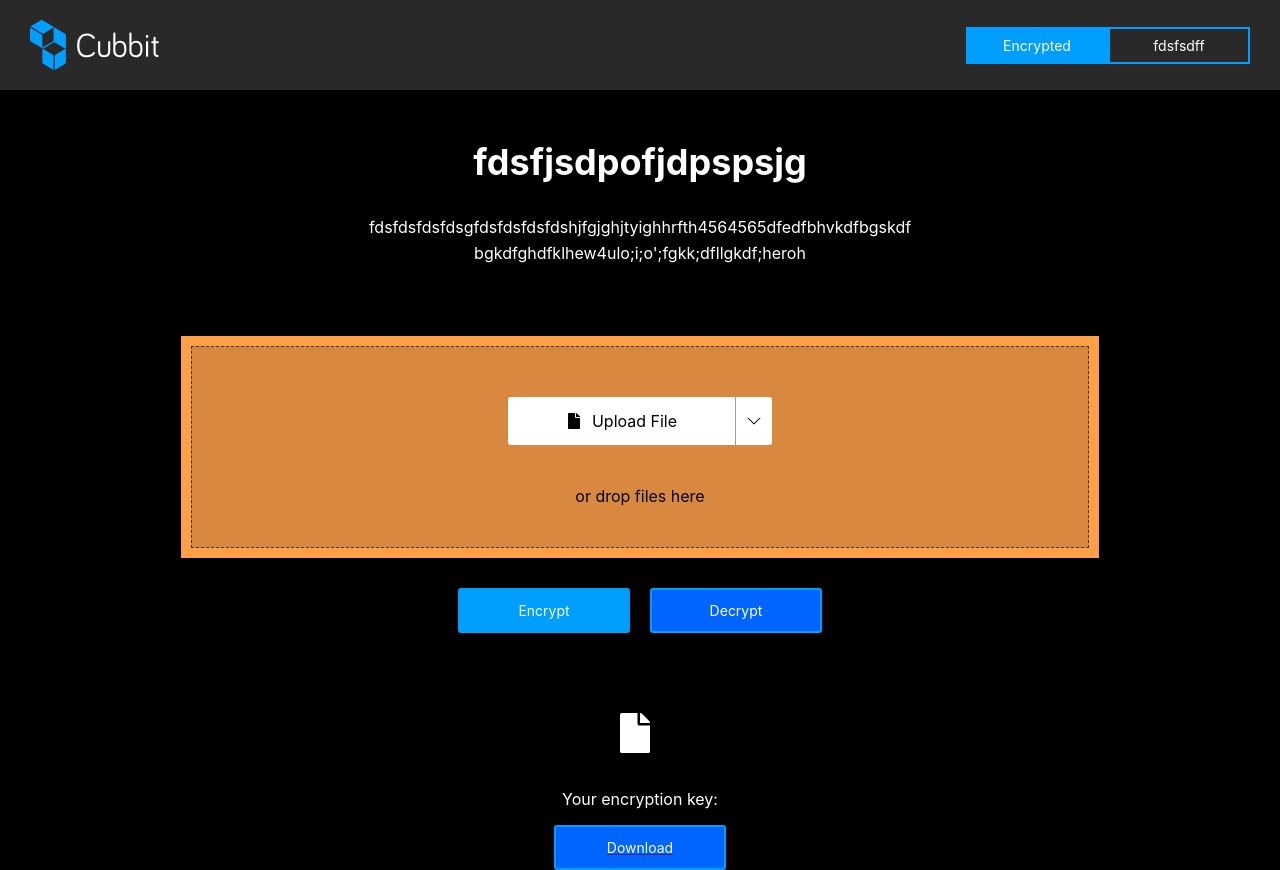
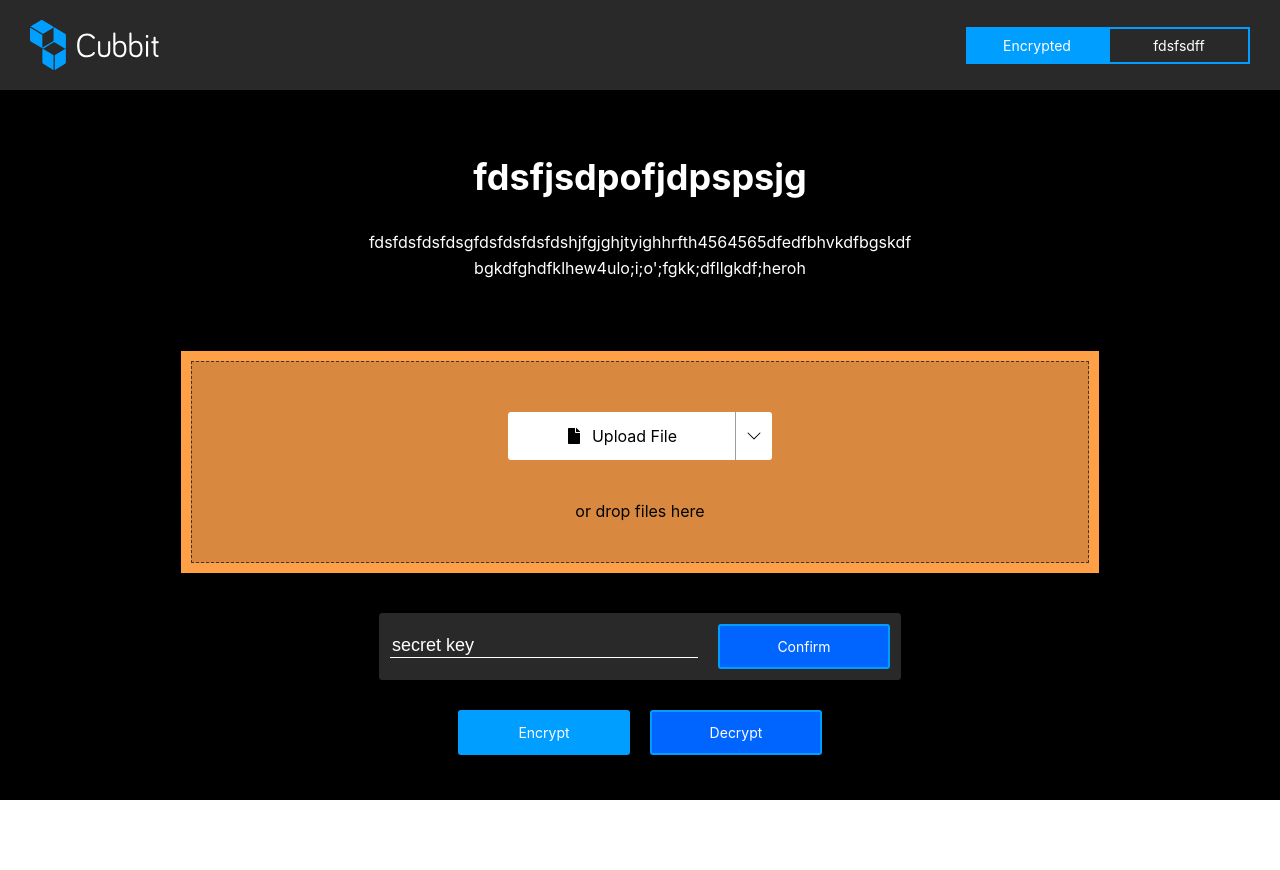
Before and after one commit to ritapetillo/encryptor, a React (Create React App) app: page / in a window 1280 px wide. Both pictures are taken after a click on the element "Decrypt". After the commit the page ends 800 px from the top, so only its background shows below. Built offline with nearby package versions, Linux system fonts and the light colour scheme.

Commit message:
added pass input with transparent background

```diff
--- a/src/actions/types.ts
+++ b/src/actions/types.ts
@@ -2,3 +2,4 @@ export const SWITCH_THEME = "SWITCH_THEME";
 export const CRYPT_LOADING = "CRYPT_LOADING";
 export const CRYPT_SUCCESS = "CRYPT_SUCCESS";
 export const CRYPT_ERROR = "CRYPT_ERROR";
+export const CRYPT_RESET = "CRYPT_RESET";
--- /dev/null
+++ b/src/components/DropZone/dropzone.elements.ts
@@ -0,0 +1,59 @@
+import styled from "styled-components";
+import { Row } from "../../styles/grid";
+import { InputDiv } from "../../styles/uiKit";
+
+export const DropZoneWrapper = styled.div`
+  background-color: #ffa047;
+  padding: 10px;
+  color: ${(props) => props.theme.primaryColor};
+`;
+
+export const DropZoneDiv = styled.div`
+  background-color: rgba(22, 22, 22, 0.16);
+  border: 1px dashed #363636;
+  max-width: 936px;
+  width: 70vw;
+  height: 200px;
+  display: grid;
+  object-position: center;
+`;
+
+export const ButtonWrapper = styled(Row)`
+  justify-content: center;
+  div {
+    margin: 30px 10px;
+  }
+`;
+
+export const DroppedFileDiv = styled.div`
+  display: flex;
+  flex-direction: column;
+  align-items: center;
+  padding-top: 50px;
+
+  svg {
+    font-size: 40px;
+    margin-bottom: 20px;
+  }
+`;
+
+export const KeyInputDiv = styled(InputDiv)`
+  margin-top: 40px;
+  input {
+    background-color: ${(props) => props.theme.primaryColorLighter};
+    outline: none;
+    border: none;
+    border-bottom: 1px solid ${(props) => props.theme.text};
+    font-size: 18px;
+    color: ${(props) => props.theme.text};
+    flex: 1;
+    margin-right: 20px;
+
+    &::placeholder {
+      color: ${(props) => props.theme.text};
+    }
+    &:focus {
+      border-bottom: 2px solid ${(props) => props.theme.text};
+    }
+  }
+`;
--- /dev/null
+++ b/src/components/DropZone/index.tsx
@@ -0,0 +1,123 @@
+import React, { useCallback, useMemo, useRef, useState } from "react";
+import {
+  ButtonWrapper,
+  DropZoneDiv,
+  DroppedFileDiv,
+  DropZoneWrapper,
+  KeyInputDiv,
+} from "./dropzone.elements";
+import { useDropzone } from "react-dropzone";
+import { Button, ButtonInput, InputDiv } from "../../styles/uiKit";
+import { BsChevronDown } from "react-icons/bs";
+import { FaFile } from "react-icons/fa";
+import { useDispatch, useSelector } from "react-redux";
+import { cryptAction } from "../../actions/encryptActions";
+import { RootStore } from "../../store";
+import { CRYPT_ERROR, CRYPT_RESET } from "../../actions/types";
+import { RiDeleteBin2Fill } from "react-icons/ri";
+
+const DropZone = () => {
+  const [file, setFile] = useState<File | undefined>();
+  const [pass, setPass] = useState<string | undefined>();
+  const [decrypt, setDecrypt] = useState(false);
+  const dispatch = useDispatch();
+  const { fileURL, fileName, key, error } = useSelector(
+    (state: RootStore) => state.crypto
+  );
+
+  const onDrop = useCallback((file: File[]) => {
+    if (file[0]) setFile(file[0]);
+  }, []);
+  const { getRootProps, getInputProps } = useDropzone({ onDrop });
+
+  const handleCrypt = async (type: string) => {
+    const reader = new FileReader();
+    if (type === "dec") {
+      if (pass) {
+        reader.onload = async (fileRead) => {
+          console.log(fileRead);
+          if (!file) return null;
+          dispatch(cryptAction(file, reader.result, type, pass));
+        };
+        reader.readAsText(file!);
+      } else
+        dispatch({
+          type: CRYPT_ERROR,
+          payload: {
+            error: "You must insert the key",
+          },
+        });
+    } else {
+      reader.onload = async (fileRead) => {
+        console.log(fileRead);
+        if (!file) return null;
+        dispatch(cryptAction(file, reader.result, type, pass));
+      };
+      reader.readAsDataURL(file!);
+    }
+  };
+
+  const handleReset = () => {
+    setFile(undefined);
+    setDecrypt(false);
+  };
+  const uploadArea = useMemo(
+    () =>
+      !file ? (
+        <>
+          <ButtonInput>
+            <div>
+              <FaFile style={{ marginRight: "10px" }} />
+              {"Upload File"}
+            </div>
+            <div>
+              <BsChevronDown />
+            </div>
+          </ButtonInput>
+          <input {...getInputProps()} />
+          <p>or drop files here</p>
+        </>
+      ) : (
+        <DroppedFileDiv>
+          <FaFile style={{ marginRight: "10px" }} />
+          {file?.name || "File"}
+          <RiDeleteBin2Fill
+            style={{ height: "18px", marginTop: "15px", cursor: "pointer" }}
+            onClick={handleReset}
+          />
+
+          <p>{error}</p>
+        </DroppedFileDiv>
+      ),
+    [file, error]
+  );
+
+  return (
+    <>
+      <DropZoneWrapper>
+        <DropZoneDiv {...getRootProps({ refKey: "innerRef" })}>
+          {uploadArea}
+        </DropZoneDiv>
+      </DropZoneWrapper>
+      {decrypt && (
+        <KeyInputDiv>
+          <input
+            type="text"
+            placeholder="secret key"
+            onChange={(e) => setPass(e.target.value)}
+          />
+
+          <Button onClick={() => handleCrypt("dec")}>Confirm</Button>
+        </KeyInputDiv>
+      )}
+      <ButtonWrapper>
+        <Button encrypt onClick={() => handleCrypt("enc")}>
+          Encrypt
+        </Button>
+        <Button onClick={() => setDecrypt(true)}>Decrypt</Button>
+      </ButtonWrapper>
+    </>
+  );
+};
+
+export default DropZone;
--- a/src/pages/Home/home.elements.ts
+++ b/src/pages/Home/home.elements.ts
@@ -1,5 +1,6 @@
 import styled from "styled-components";
 import { Row } from "../../styles/grid";
+import { BorderedCenteredDiv } from "../../styles/uiKit";
 
 export const HomeContainer = styled.div`
   background-color: ${(props) => props.theme.primaryColor};
@@ -51,11 +52,14 @@ export const ButtonWrapper = styled(Row)`
   }
 `;
 
-export const DroppedFileDiv = styled.div`
-  display: flex;
+export const DroppedFileDiv = styled(BorderedCenteredDiv)`
   flex-direction: column;
   align-items: center;
-  padding-top: 50px;
+  padding: 30px 0;
+  width: 50%;
+  min-width: 500px;
+  border-radius: 3px;
+  margin-bottom: 40px;
   svg {
     font-size: 40px;
     margin-bottom: 20px;
--- a/src/pages/Home/index.tsx
+++ b/src/pages/Home/index.tsx
@@ -1,92 +1,27 @@
 import React, { useCallback, useMemo, useRef, useState } from "react";
 import {
-  ButtonWrapper,
-  DropZoneDiv,
-  DropZoneWrapper,
   HomeContainer,
   TextWrapper,
   DroppedFileDiv,
+  ButtonWrapper,
 } from "./home.elements";
-import { useDropzone } from "react-dropzone";
-import { Button, ButtonInput } from "../../styles/uiKit";
-import { Row } from "../../styles/grid";
-import { BsChevronDown } from "react-icons/bs";
+import { Button, InputDiv } from "../../styles/uiKit";
 import { FaFile } from "react-icons/fa";
 import { useDispatch, useSelector } from "react-redux";
-import { cryptAction } from "../../actions/encryptActions";
 import { RootStore } from "../../store";
-import { isPropertyAssignment } from "typescript";
-import { CRYPT_ERROR } from "../../actions/types";
+import DropZone from "../../components/DropZone";
+import { CRYPT_RESET } from "../../actions/types";
+
 const Home = () => {
-  const [file, setFile] = useState<File | undefined>();
-  const [data, setData] = useState<string | ArrayBuffer | null>();
-  const [pass, setPass] = useState<string | undefined>();
-  const [decrypt, setDecrypt] = useState(false);
   const dispatch = useDispatch();
-  const { fileURL, fileName, key, error } = useSelector(
+  const { fileURL, fileName, key, error, type } = useSelector(
     (state: RootStore) => state.crypto
   );
-
-  const onDrop = useCallback((file: File[]) => {
-    if (file[0]) setFile(file[0]);
-  }, []);
-
-  const handleCrypt = async (type: string) => {
-    const reader = new FileReader();
-    if (type === "dec") {
-      if (pass) {
-        reader.onload = async (fileRead) => {
-          console.log(fileRead);
-          if (!file) return null;
-          dispatch(cryptAction(file, reader.result, type, pass));
+  const handleReset = () => {
+    dispatch({
+      type: CRYPT_RESET,
+    });
   };
-        reader.readAsText(file!);
-      } else
-        dispatch({
-          type: CRYPT_ERROR,
-          payload: {
-            error: "You must insert the key",
-          },
-        });
-    } else {
-      reader.onload = async (fileRead) => {
-        console.log(fileRead);
-        if (!file) return null;
-        dispatch(cryptAction(file, reader.result, type, pass));
-      };
-      reader.readAsDataURL(file!);
-    }
-  };
-
-  const { getRootProps, getInputProps } = useDropzone({ onDrop });
-
-  const uploadArea = useMemo(
-    () =>
-      !file ? (
-        <>
-          <ButtonInput>
-            <div>
-              <FaFile style={{ marginRight: "10px" }} />
-              {"Upload File"}
-            </div>
-            <div>
-              <BsChevronDown />
-            </div>
-          </ButtonInput>
-          <input {...getInputProps()} />
-          <p>or drop files here</p>
-        </>
-      ) : (
-        <DroppedFileDiv>
-          <FaFile style={{ marginRight: "10px" }} />
-          {file?.name || "File"}
-
-          <input type="text" onChange={(e) => setPass(e.target.value)} />
-          <p>{error}</p>
-        </DroppedFileDiv>
-      ),
-    [file, error]
-  );
 
   return (
     <HomeContainer>
@@ -96,26 +31,38 @@ const Home = () => {
           fdsfdsfdsfdsgfdsfdsfdsfdshjfgjghjtyighhrfth4564565dfedfbhvkdfbgskdfbgkdfghdfklhew4ulo;i;o';fgkk;dfllgkdf;heroh
         </p>
       </TextWrapper>
-      <DropZoneWrapper>
-        <DropZoneDiv {...getRootProps({ refKey: "innerRef" })}>
-          {uploadArea}
-        </DropZoneDiv>
-      </DropZoneWrapper>
-      <ButtonWrapper>
-        <Button encrypt onClick={() => handleCrypt("enc")}>
-          Encrypt
-        </Button>
-        <Button onClick={() => handleCrypt("dec")}>Decrypt</Button>
-      </ButtonWrapper>
+      {fileURL ? (
+        <>
           <DroppedFileDiv>
             <FaFile style={{ marginRight: "10px" }} />
             {fileName}
           </DroppedFileDiv>
+          {type === "enc" && (
+            <>
+              {" "}
               <p>Your encryption key:</p>
-      <div>{key}</div>
+              <InputDiv>
+                <span>{key}</span>
+                <Button
+                  onClick={() => {
+                    if (key) navigator.clipboard.writeText(key);
+                  }}
+                >
+                  Copy
+                </Button>
+              </InputDiv>
+            </>
+          )}
+          <ButtonWrapper>
             <a href={fileURL} download={fileName}>
-        <Button>Download</Button>
+              <Button style={{ backgroundColor: "orange" }}>Download</Button>{" "}
             </a>
+            <Button onClick={handleReset}>Done</Button>
+          </ButtonWrapper>
+        </>
+      ) : (
+        <DropZone />
+      )}
     </HomeContainer>
   );
 };
--- a/src/reducers/cryptoReducer.ts
+++ b/src/reducers/cryptoReducer.ts
@@ -1,4 +1,9 @@
-import { CRYPT_ERROR, CRYPT_LOADING, CRYPT_SUCCESS } from "../actions/types";
+import {
+  CRYPT_ERROR,
+  CRYPT_LOADING,
+  CRYPT_RESET,
+  CRYPT_SUCCESS,
+} from "../actions/types";
 import { CryptAction, CryptDispachTypes } from "../interfaces/actions";
 import { ThemeState, Theme, CryptoState } from "../interfaces/states";
 
@@ -34,6 +39,16 @@ const cryptoReducer = (state = initialState, action: CryptDispachTypes) => {
         loading: false,
         error: payload.error,
       };
+    case CRYPT_RESET:
+      return {
+        ...state,
+        fileName: "",
+        fileURL: "",
+        loading: false,
+        type: "",
+        key: "",
+        error: "",
+      };
     default:
       return state;
   }
--- a/src/styles/uiKit.ts
+++ b/src/styles/uiKit.ts
@@ -1,5 +1,6 @@
 import styled from "styled-components";
 import { IButtonNavbar } from "../components/Navbar/navbar.elements";
+import { Row } from "./grid";
 
 interface IButton {
   encrypt?: boolean;
@@ -43,3 +44,28 @@ export const ButtonInput = styled.div`
     }
   }
 `;
+
+export const InputDiv = styled.div`
+  background-color: ${(props) => props.theme.primaryColorLighter};
+  padding: 10px;
+  display: flex;
+  justify-content: space-between;
+  align-items: center;
+  color: ${(props) => props.theme.text};
+  border-radius: 3px;
+  min-width: 500px;
+
+  border: 1px solid ${(props) => props.theme.primaryColorLighter};
+  span {
+    display: block;
+    padding: 0 20px;
+    margin-right: 30px;
+  }
+`;
+
+export const BorderedCenteredDiv = styled(Row)`
+  border: 0.1px solid ${(props) => props.theme.primaryColorLighter};
+  justify-content: center;
+  align-items: center;
+  height: 120px;
+`;
```
Also changed, not shown: src/interfaces/actions/index.ts (+10 -1 lines). Lines whose indentation alone changed are shown as unchanged.
